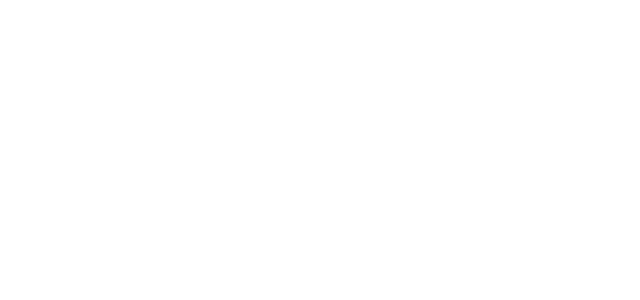
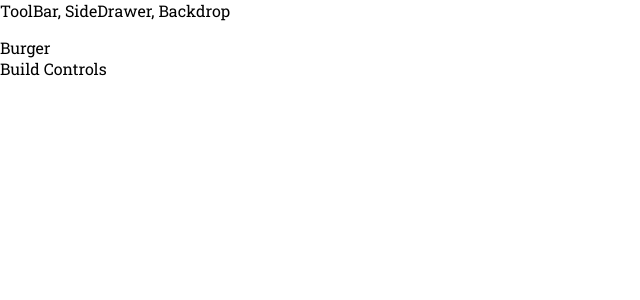
Before and after one commit to ladarit/react-burger-app, a React app: page / in a window 1280 px wide. Shown: the top 300 px of the page, without its empty margins (0-640 px from the left). Built offline with nearby package versions, Linux system fonts and the light colour scheme.

Commit message:
added layaout.js, auxilary.js. burgerbuilder.js

```diff
--- a/src/App.js
+++ b/src/App.js
@@ -1,9 +1,14 @@
 import React, { Component } from 'react';
+import Layout from './components/Layout/Layout';
+import BurgerBuilder from './containers/BurgerBuilder/BurgerBuilder';
 
 class App extends Component {
   render() {
     return (
-      <div >
+      <div>
+        <Layout>
+          <BurgerBuilder/>
+        </Layout>
       </div>
     );
   }
--- /dev/null
+++ b/src/components/Layout/Layout.css
@@ -0,0 +1,3 @@
+.Content {
+    margin-top: 16px;
+}
--- /dev/null
+++ b/src/components/Layout/Layout.js
@@ -0,0 +1,14 @@
+import React from 'react';
+import Aux from '../../hoc/Auxilary';
+import cssClasses from './Layout.css';
+
+const layout = (props) => (
+    <Aux>
+        <div>ToolBar, SideDrawer, Backdrop</div>
+        <main className={cssClasses.Content}>
+           {props.children}
+        </main>
+    </Aux>
+);
+
+export default layout;
--- /dev/null
+++ b/src/containers/BurgerBuilder/BurgerBuilder.js
@@ -0,0 +1,15 @@
+import React, { Component } from 'react';
+import Aux from '../../hoc/Auxilary';
+
+class BurgerBuilder extends Component {
+    render(){
+        return(
+            <Aux>
+                <div>Burger</div>
+                <div>Build Controls</div>
+            </Aux>
+        );
+    }
+}
+
+export default BurgerBuilder;
--- /dev/null
+++ b/src/hoc/Auxilary.js
@@ -0,0 +1,3 @@
+const aux = (props) => props.children;
+
+export default aux;
--- a/src/index.css
+++ b/src/index.css
@@ -1,5 +1,5 @@
 body {
   margin: 0;
   padding: 0;
-  font-family: sans-serif;
+  font-family: "Roboto Slab", sans-serif;
 }
```
